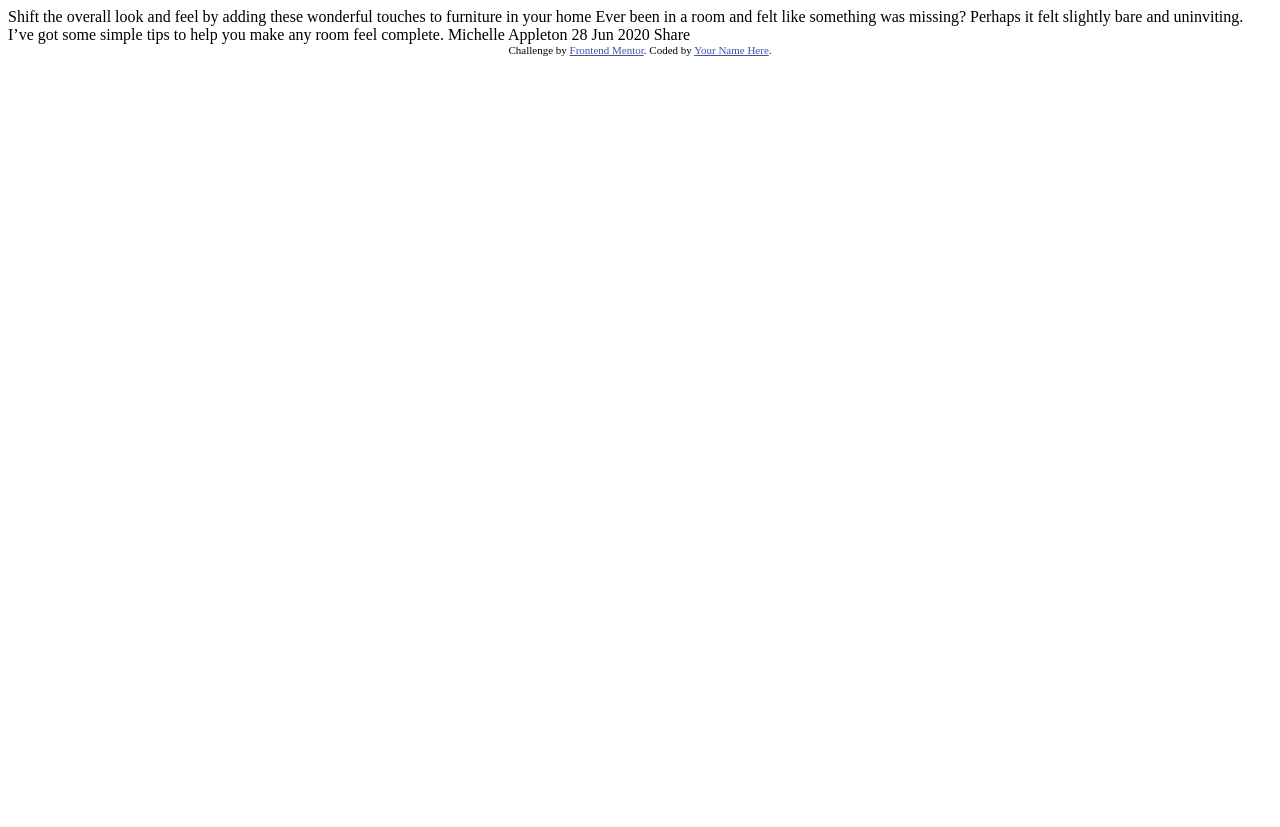
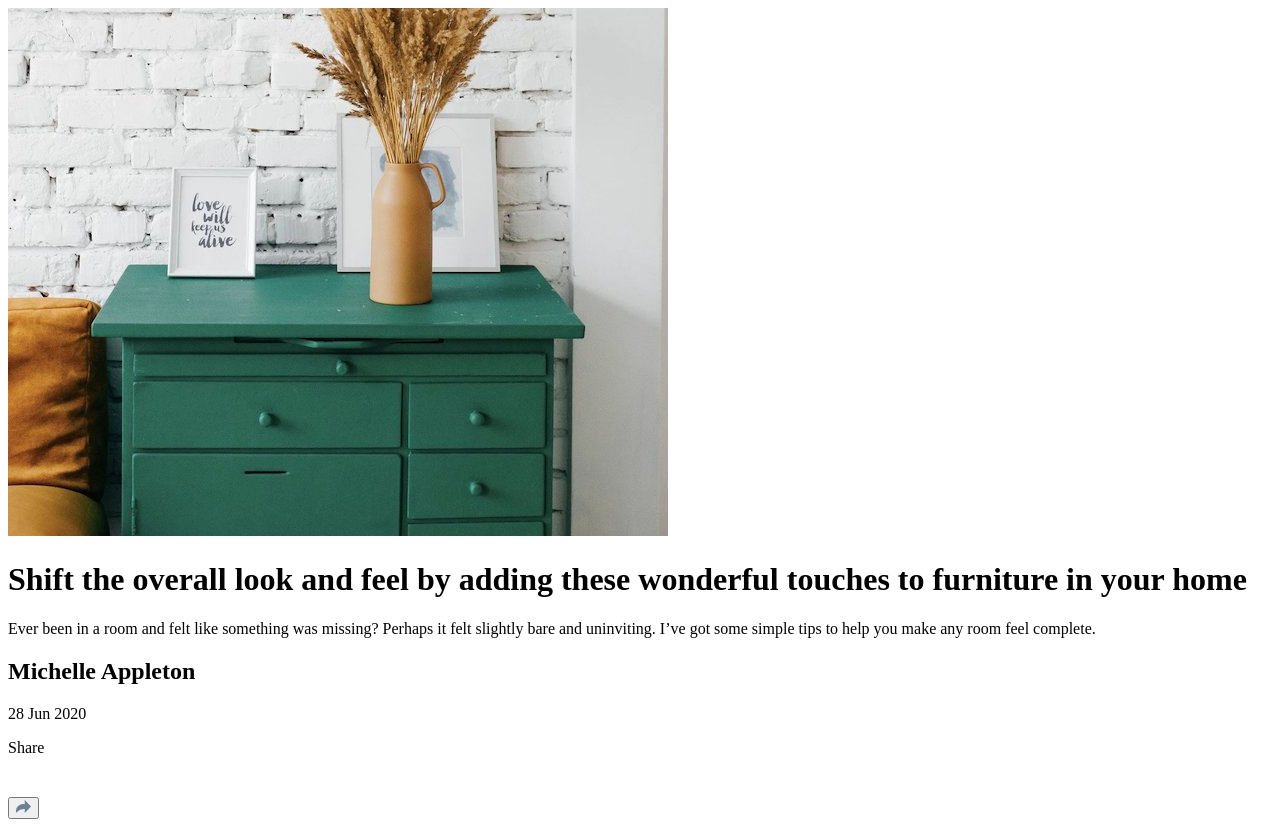
Before and after one commit to Quintentional/article-preview-component-master, a plain HTML site: page index.html in a window 1280 px wide. Before the commit the page ends 800 px from the top, so only its background shows below. Drawn offline with Linux system fonts and the light colour scheme.

Commit message:
formatted content

```diff
--- a/index.html
+++ b/index.html
@@ -2,35 +2,38 @@
 <html lang="en">
 <head>
   <meta charset="UTF-8">
-  <meta name="viewport" content="width=device-width, initial-scale=1.0"> <!-- displays site properly based on user's device -->
-
-  <link rel="icon" type="image/png" sizes="32x32" href="./images/favicon-32x32.png">
+  <meta name="viewport" content="width=device-width, initial-scale=1.0">
 
   <title>Frontend Mentor | Article preview component</title>
+<link rel="stylesheet" href="style.css">
 
-  <!-- Feel free to remove these styles or customise in your own stylesheet 👍 -->
-  <style>
-    .attribution { font-size: 11px; text-align: center; }
-    .attribution a { color: hsl(228, 45%, 44%); }
-  </style>
 </head>
 <body>
 
-  Shift the overall look and feel by adding these wonderful
-  touches to furniture in your home
+<div id="layout">
+  <img src="./images/drawers.jpg" alt="green chest of drawers">
+  <div class="content">
+    <h1>Shift the overall look and feel by adding these wonderful
+      touches to furniture in your home</h1>
 
-  Ever been in a room and felt like something was missing? Perhaps
-  it felt slightly bare and uninviting. I’ve got some simple tips
-  to help you make any room feel complete.
+    <p class="main-p">Ever been in a room and felt like something was missing? Perhaps
+      it felt slightly bare and uninviting. I’ve got some simple tips
+      to help you make any room feel complete.</p>
 
-  Michelle Appleton
-  28 Jun 2020
+    <h2>Michelle Appleton</h2>
+    <p class="date">28 Jun 2020</p>
 
-  Share
+    <div class="share-div">
+      <p class="share">Share</p>
+      <img src="./images/icon-facebook.svg" alt="facebook icon">
+      <img src="./images/icon-twitter.svg" alt="twitter icon">
+      <img src="./images/icon-pinterest.svg" alt="pinterest icon">
 
-  <div class="attribution">
-    Challenge by <a href="https://www.frontendmentor.io?ref=challenge" target="_blank">Frontend Mentor</a>.
-    Coded by <a href="#">Your Name Here</a>.
+    </div>
+    <button><img src="./images/icon-share.svg" alt=""></button>
   </div>
+</div>
+
+<script src="index.js"></script>
 </body>
 </html>
```
Also changed, not shown: index.js (added), style.css (added).
